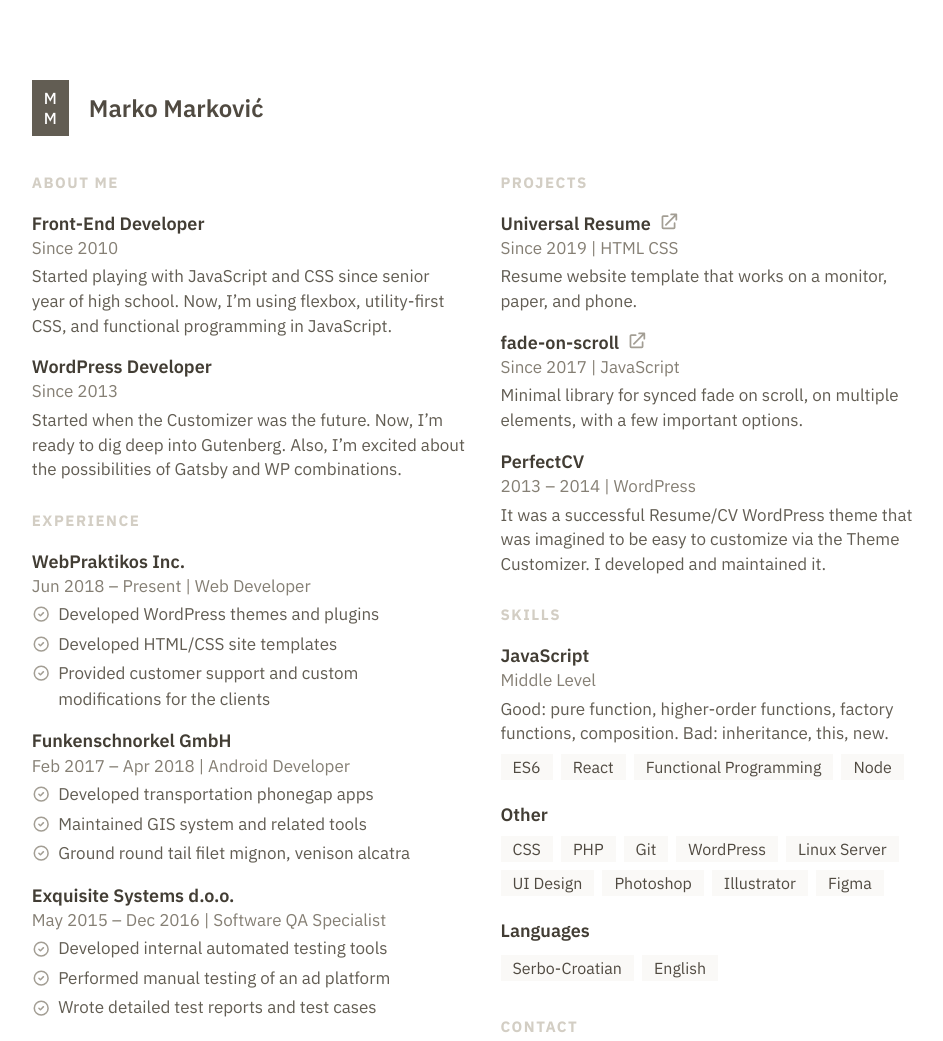
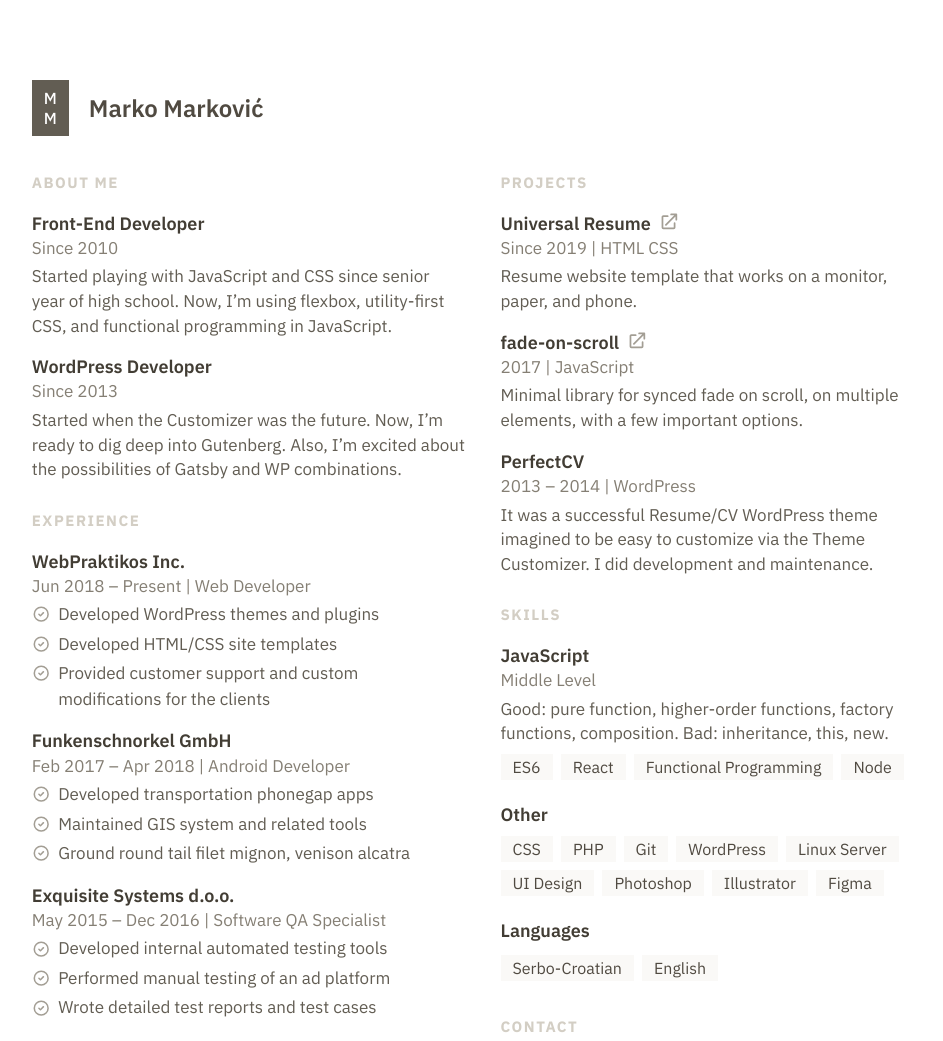
Before and after one commit to WebPraktikos/universal-resume, a website: page index.html in a window 1280 px wide. Shown: the top 1041 px of the page, without its empty margins (157-1100 px from the left). Drawn offline with nearby package versions, Linux system fonts and the light colour scheme; files that its build step writes are made by us from their sources.

Commit message:
Change several words in the content

```diff
--- a/index.html
+++ b/index.html
@@ -249,7 +249,7 @@
                 </a>
               </h3>
               <p class="text-body text-warmgray-500 leading-base">
-                Since 2017 | JavaScript
+                2017 | JavaScript
               </p>
             </header>
             <p class="text-body text-warmgray-600 leading-base mt-1 ">
@@ -267,7 +267,7 @@
               </p>
             </header>
             <p class="text-body text-warmgray-600 leading-base mt-1 ">
-              It was a successful Resume/CV WordPress theme that was imagined to be easy to customize via the Theme Customizer. I developed and maintained it.
+              It was a successful Resume/CV WordPress theme imagined to be easy to customize via the Theme Customizer. I did development and maintenance.
             </p>
           </article><br>
 
```
